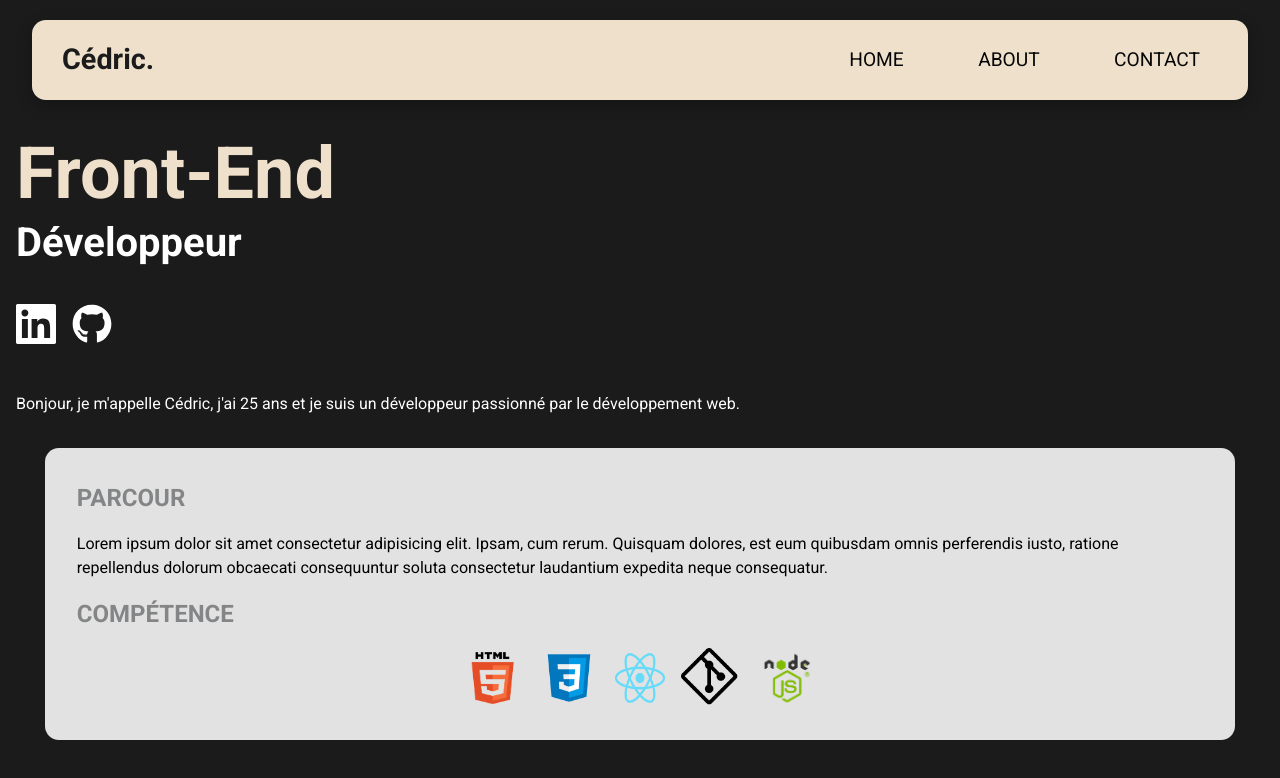
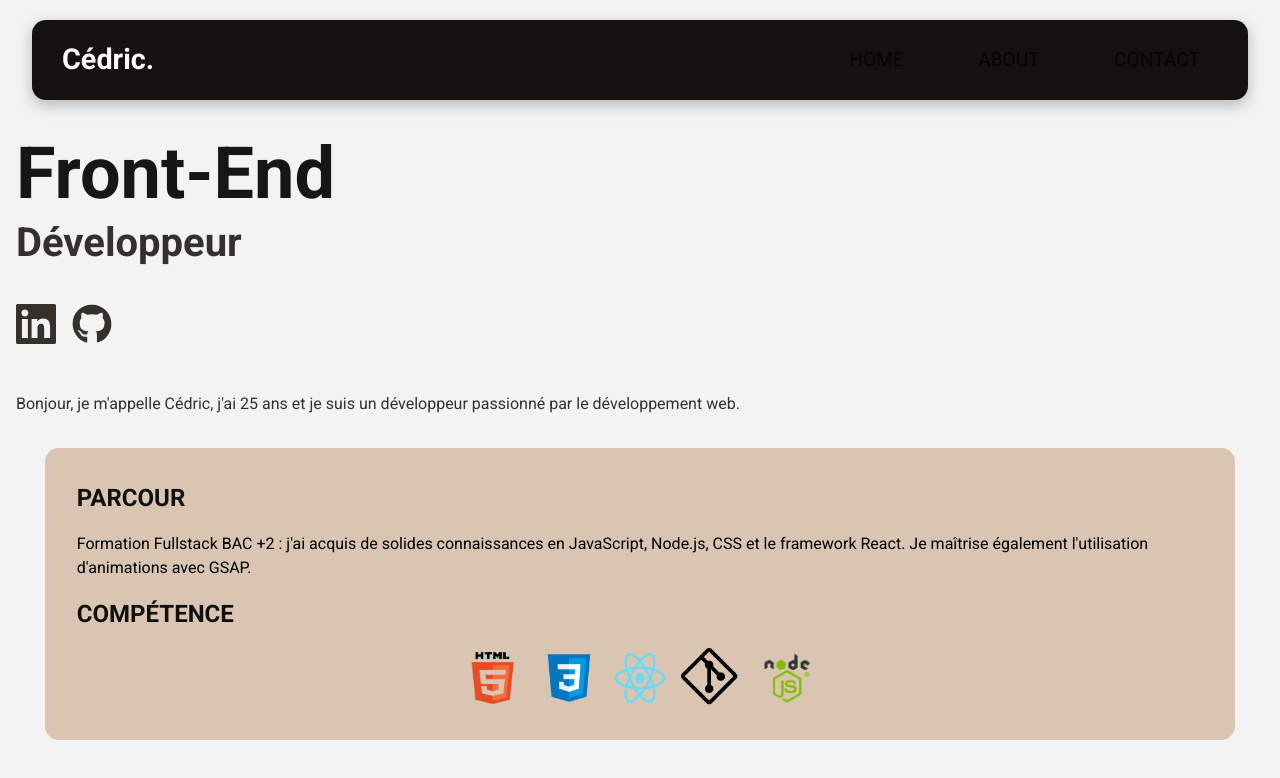
Before and after one commit to CedricFriscia/modern-portfolio, a React (Vite) app: page / in a window 1280 px wide. Shown: the top 778 px of the page. Built offline with nearby package versions, Linux system fonts and the light colour scheme.

Commit message:
change css

```diff
--- a/src/Components/Card/Card.jsx
+++ b/src/Components/Card/Card.jsx
@@ -36,10 +36,9 @@ const Card = () => {
       <div className="card__container">
         <h2 className="card__title">Parcour</h2>
         <p className="card__presentation">
-          Lorem ipsum dolor sit amet consectetur adipisicing elit. Ipsam, cum
-          rerum. Quisquam dolores, est eum quibusdam omnis perferendis iusto,
-          ratione repellendus dolorum obcaecati consequuntur soluta consectetur
-          laudantium expedita neque consequatur.
+          Formation Fullstack BAC +2 : j'ai acquis de solides connaissances en
+          JavaScript, Node.js, CSS et le framework React. Je maîtrise également
+          l'utilisation d'animations avec GSAP.
         </p>
         <h2 className="card__title">Compétence</h2>
         <div className="card__skills">
--- a/src/Components/Card/styles.scss
+++ b/src/Components/Card/styles.scss
@@ -5,7 +5,7 @@
 
     border-radius: 14px;
 
-    background-color: rgb(226, 226, 226);
+    background-color: #d9c5b2;
     margin: auto;
 
     padding: 2rem;
@@ -14,7 +14,7 @@
   &__title {
     padding-bottom: 1rem;
     text-transform: uppercase;
-    color: #848586;
+    color: #0f0f0f;
   }
 
   &__presentation {
--- a/src/Components/Nav/styles.scss
+++ b/src/Components/Nav/styles.scss
@@ -9,7 +9,7 @@
 
   border-radius: 14px;
 
-  background-color: #eee0cb;
+  background-color: #14110f;
   box-shadow: 0 5px 15px rgba(0, 0, 0, 0.25);
 
   position: fixed;
@@ -22,7 +22,7 @@
   &__logo {
     display: flex;
     align-items: center;
-    color: #1b1b1b;
+    color: #fff;
     justify-self: start;
     cursor: pointer;
   }
--- a/src/Pages/Landing/Landing.jsx
+++ b/src/Pages/Landing/Landing.jsx
@@ -54,10 +54,15 @@ const Landing = () => {
           <Link
             to={"https://www.linkedin.com/in/cedricfriscia/"}
             className="link"
+            target={"_blank"}
           >
             <GrLinkedin />
           </Link>
-          <Link to={"https://github.com/CedricFriscia"} className="link">
+          <Link
+            to={"https://github.com/CedricFriscia"}
+            className="link"
+            target={"_blank"}
+          >
             <FaGithub />
           </Link>
         </div>
--- a/src/Pages/Landing/styles.scss
+++ b/src/Pages/Landing/styles.scss
@@ -2,7 +2,7 @@
   height: 200vh;
   width: 100vw;
 
-  background-color: #1b1b1b;
+  background-color: #f3f3f4;
 
   &__content {
     position: absolute;
@@ -12,13 +12,13 @@
   &__title--main {
     font-size: 4.5rem;
     padding-left: 1rem;
-    color: #eee0cb;
+    color: #171614;
   }
 
   &__title {
     font-size: 2.5rem;
     padding-left: 1rem;
-    color: #fff;
+    color: #34312d;
     position: relative;
     bottom: 15px;
   }
@@ -28,17 +28,17 @@
     gap: 1rem;
     font-size: 2.5rem;
     padding: 1rem;
-    color: #fff;
+    color: #34312d;
   }
 
   &__socials .link {
-    color: #fff;
+    color: #34312d;
   }
 
   &__introduction {
     width: 90%;
     font-size: 1rem;
     padding: 2rem 1rem;
-    color: #fff;
+    color: #34312d;
   }
 }
```
